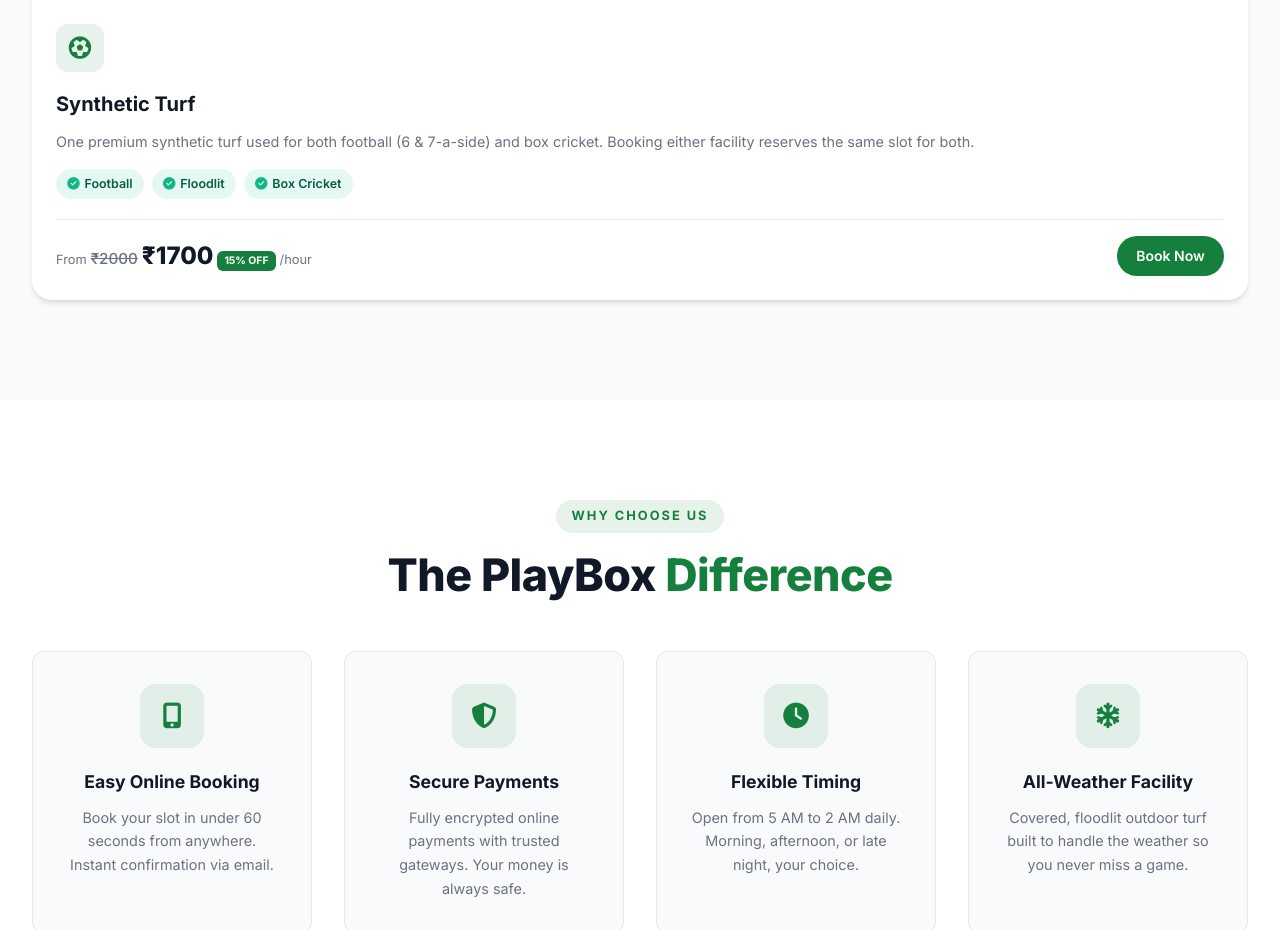
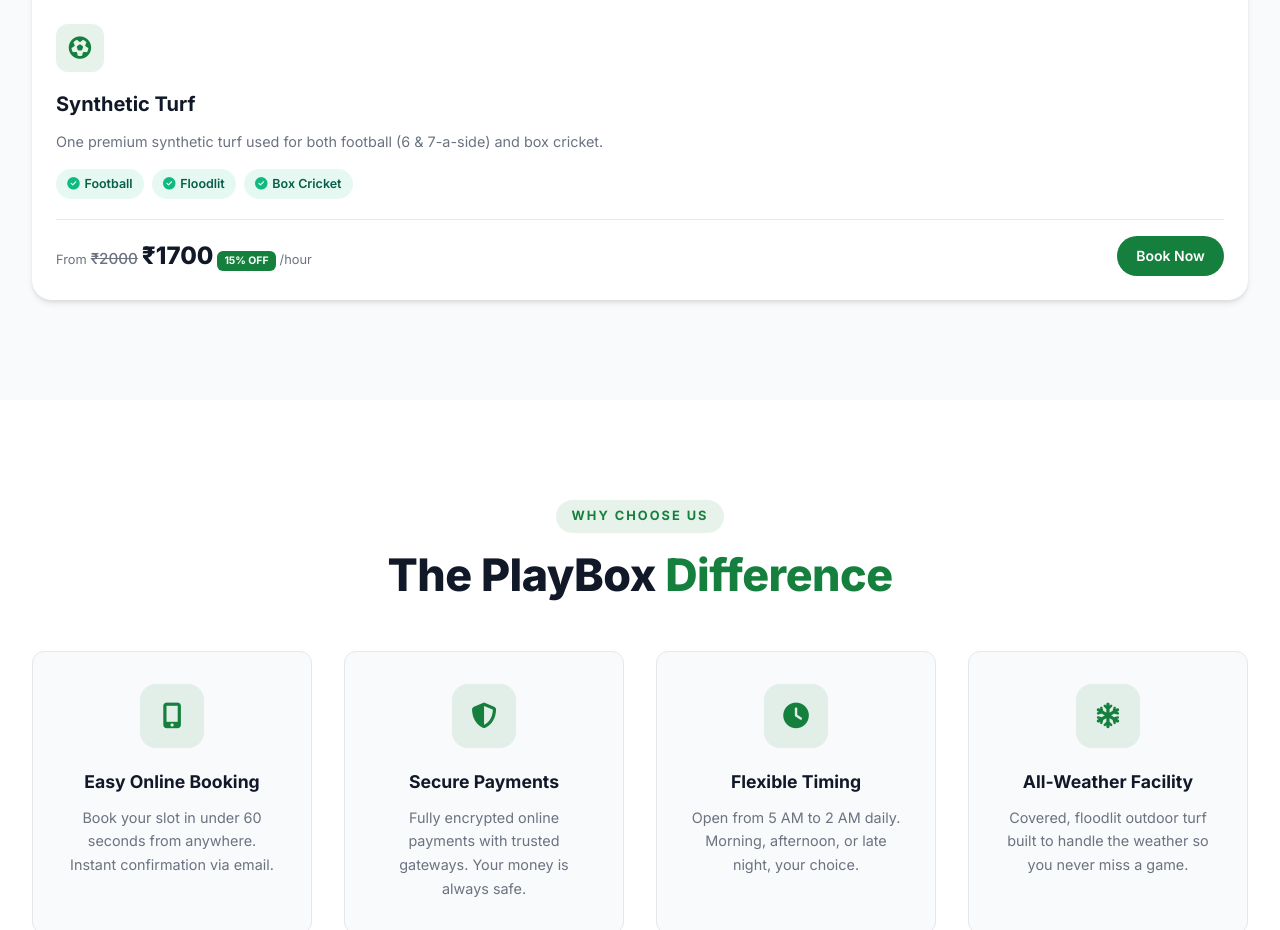
Before and after one commit to playboxkashmir-glitch/playboxkashmir-website, a website: page index.html in a window 1280 px wide. Shown: the part 1420-2350 px from the top of the page. Drawn offline with Linux system fonts and the light colour scheme.

```diff
--- a/index.html
+++ b/index.html
@@ -115,7 +115,7 @@
             <i class="fas fa-futbol"></i>
           </div>
                   <h3>Synthetic Turf</h3>
-                  <p>One premium synthetic turf used for both football (6 & 7-a-side) and box cricket. Booking either facility reserves the same slot for both.</p>
+                  <p>One premium synthetic turf used for both football (6 & 7-a-side) and box cricket.</p>
           <div class="facility-features">
             <span><i class="fas fa-check-circle"></i> Football</span>
             <span><i class="fas fa-check-circle"></i> Floodlit</span>
```
